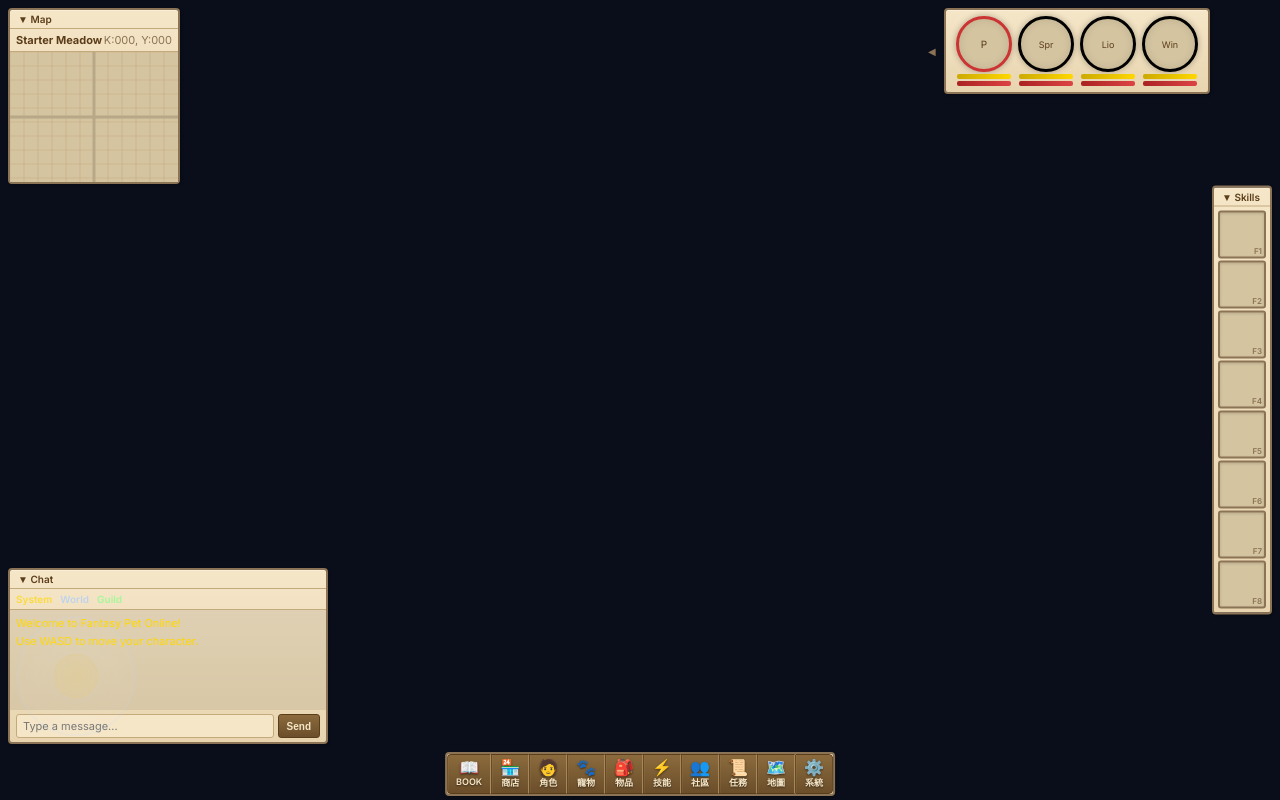
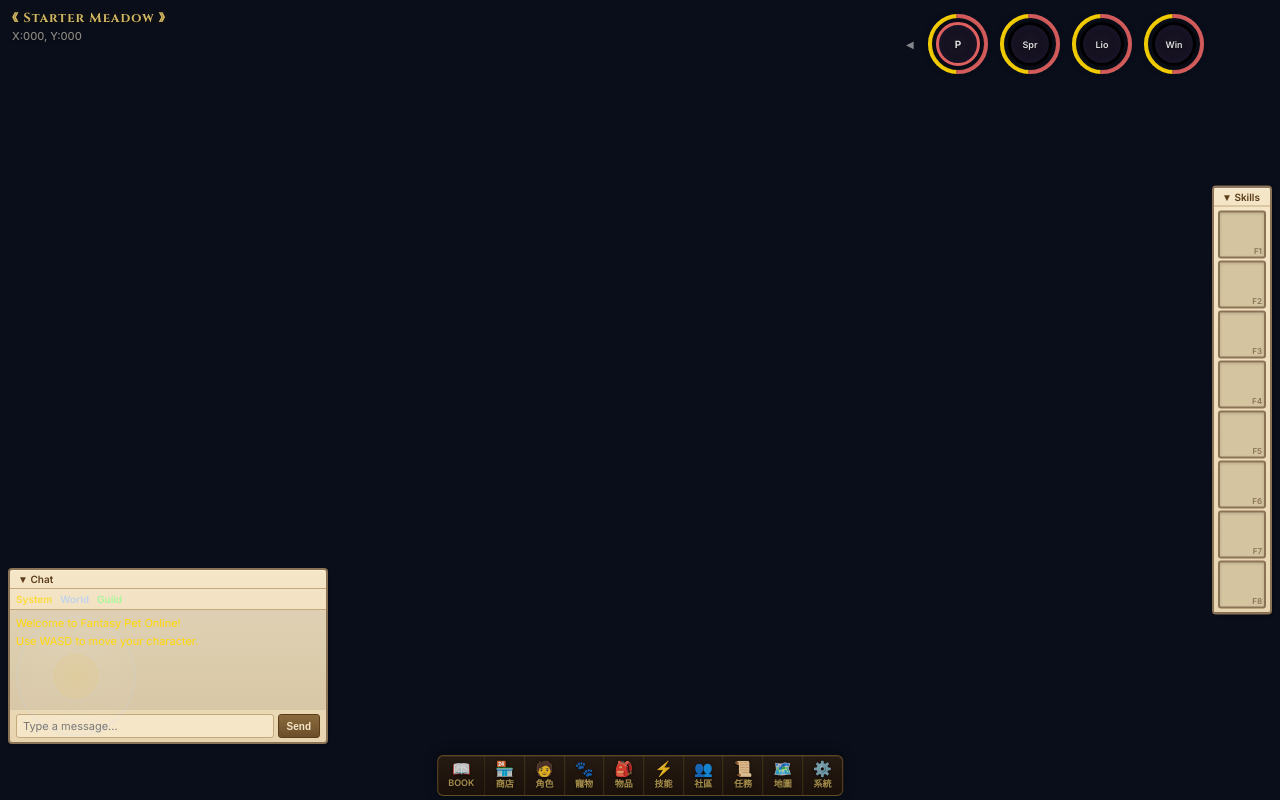
Before and after one commit to kachun2021/RPGPRO-01, a website built with Vite: page index.html in a window 1280 px wide. Built offline with nearby package versions, Linux system fonts and the light colour scheme; what @babylonjs/core would draw is missing.

Commit message:
feat: premium UI - floating SVG arc portraits, minimal minimap text, dark glass nav bar

```diff
--- a/index.html
+++ b/index.html
@@ -133,46 +133,28 @@
       box-shadow: 1px 1px 3px rgba(0, 0, 0, 0.3), inset 0 1px 0 rgba(255, 255, 255, 0.3);
     }
 
-    /* ===== PORTRAITS ===== */
-    .sa-portrait-wrapper {
-      display: flex;
-      flex-direction: column;
-      align-items: center;
-      gap: 2px;
+    /* ===== FLOATING PORTRAIT RINGS (no BG) ===== */
+    .hud-portrait {
+      position: relative;
+      width: 64px;
+      height: 64px;
     }
 
-    .sa-portrait {
-      width: 56px;
-      height: 56px;
+    .hud-portrait-inner {
+      position: absolute;
+      top: 50%;
+      left: 50%;
+      transform: translate(-50%, -50%);
+      width: 44px;
+      height: 44px;
       border-radius: 50%;
-      border: 3px solid #CC3333;
-      background: #D4C4A0;
+      border: 3px solid #E06060;
+      background: radial-gradient(circle, rgba(30, 25, 40, 0.85), rgba(15, 12, 25, 0.92));
       display: flex;
       align-items: center;
       justify-content: center;
-      box-shadow: 0 0 6px rgba(0, 0, 0, 0.3), inset 0 0 8px rgba(0, 0, 0, 0.1);
+      box-shadow: 0 0 12px rgba(0, 0, 0, 0.5), inset 0 0 8px rgba(100, 80, 180, 0.15);
       overflow: hidden;
-    }
-
-    .sa-bar {
-      width: 54px;
-      height: 5px;
-      background: #5C3D1A;
-      border-radius: 2px;
-      overflow: hidden;
-    }
-
-    .sa-bar-fill {
-      height: 100%;
-      transition: width 0.3s;
-    }
-
-    .sa-bar-hp-fill {
-      background: linear-gradient(90deg, #CCAA00, #FFD700);
-    }
-
-    .sa-bar-mp-fill {
-      background: linear-gradient(90deg, #AA2222, #DD4444);
     }
 
     /* ===== MINI PORTRAITS ===== */
@@ -190,21 +172,21 @@
 
     /* ===== NAV BUTTONS ===== */
     .sa-nav-btn {
-      padding: 4px 8px;
+      padding: 5px 10px;
       font-family: 'Inter', sans-serif;
       font-size: 12px;
       font-weight: 600;
-      color: #F5E6C8;
-      background: linear-gradient(180deg, #8B6B3D 0%, #6B4E2A 100%);
-      border: 1px solid #5C3D1A;
-      border-right: 1px solid #A08050;
+      color: rgba(232, 201, 106, 0.85);
+      background: transparent;
+      border: none;
+      border-right: 1px solid rgba(196, 153, 61, 0.2);
       display: flex;
       flex-direction: column;
       align-items: center;
       gap: 1px;
       cursor: pointer;
-      transition: all 0.1s;
-      text-shadow: 0 1px 2px rgba(0, 0, 0, 0.5);
+      transition: all 0.12s;
+      text-shadow: 0 1px 3px rgba(0, 0, 0, 0.6);
     }
 
     .sa-nav-btn:first-child {
@@ -213,11 +195,12 @@
 
     .sa-nav-btn:last-child {
       border-radius: 0 4px 4px 0;
-      border-right: 1px solid #5C3D1A;
+      border-right: none;
     }
 
     .sa-nav-btn:hover {
-      background: linear-gradient(180deg, #A07840 0%, #7B5E3A 100%);
+      background: rgba(196, 153, 61, 0.15);
+      color: #FFD700;
     }
 
     .sa-nav-btn:active {
--- a/src/ui/HUD.ts
+++ b/src/ui/HUD.ts
@@ -2,6 +2,11 @@ import type { PlayerStats } from '../entities/Player';
 import type { PetManager } from '../pets/PetManager';
 import { SERIES_COLORS } from '../pets/PetData';
 
+/**
+ * Stone Age HUD — Premium Style
+ * - Top-right: 4 floating portrait circles with SVG arc HP/MP
+ * - Bottom: 10 icon+label nav buttons
+ */
 export class HUD {
       private _topRight: HTMLDivElement;
       private _navBar: HTMLDivElement;
@@ -12,40 +17,43 @@ export class HUD {
       constructor() {
             const uiLayer = document.getElementById('ui-layer')!;
 
-            // ── RIGHT TOP: 4 Portrait Circles ──
+            // ── PORTRAITS: no background, floating circles ──
             this._topRight = document.createElement('div');
             this._topRight.id = 'hudPortraits';
-            this._topRight.className = 'sa-frame sa-collapsible interactive';
+            this._topRight.className = 'interactive';
             Object.assign(this._topRight.style, {
                   position: 'fixed', right: '70px', top: '8px', zIndex: '160',
-                  display: 'flex', gap: '6px', padding: '6px 10px',
+                  display: 'flex', gap: '8px', padding: '4px',
             });
 
             // Toggle
             this._toggleBtn = document.createElement('div');
-            this._toggleBtn.className = 'sa-toggle-btn-mini';
+            this._toggleBtn.style.cssText = 'position:absolute;left:-16px;top:50%;transform:translateY(-50%);cursor:pointer;font-size:10px;color:rgba(255,255,255,0.5)';
             this._toggleBtn.textContent = '◀';
-            this._toggleBtn.style.cssText = 'position:absolute;left:-18px;top:50%;transform:translateY(-50%);cursor:pointer;font-size:10px;color:#8B7355';
             this._toggleBtn.addEventListener('click', () => this._togglePortraits());
             this._topRight.appendChild(this._toggleBtn);
 
-            // Create 4 portrait slots (index 0=player, 1-3=pets)
-            const labels = ['Player', 'Pet 1', 'Pet 2', 'Pet 3'];
-            const borderColors = ['#CC3333', '#E8C96A', '#E8C96A', '#E8C96A'];
+            // Player + 3 pets
+            const labels = ['P', 'Pet1', 'Pet2', 'Pet3'];
+            const colors = ['#E06060', '#E8C96A', '#E8C96A', '#E8C96A'];
             for (let i = 0; i < 4; i++) {
-                  const portrait = this._createPortrait(labels[i], borderColors[i]);
-                  this._portraits.push(portrait);
-                  this._topRight.appendChild(portrait);
+                  const p = this._createPortrait(labels[i], colors[i]);
+                  this._portraits.push(p);
+                  this._topRight.appendChild(p);
             }
             uiLayer.appendChild(this._topRight);
 
-            // ── BOTTOM: 10 Nav Buttons ──
+            // ── BOTTOM NAV ──
             this._navBar = document.createElement('div');
             this._navBar.id = 'hudNav';
-            this._navBar.className = 'sa-frame interactive';
+            this._navBar.className = 'interactive';
             Object.assign(this._navBar.style, {
                   position: 'fixed', bottom: '4px', left: '50%', transform: 'translateX(-50%)',
                   zIndex: '160', display: 'flex', gap: '0',
+                  background: 'linear-gradient(180deg, rgba(40,28,18,0.92), rgba(28,18,10,0.95))',
+                  borderRadius: '6px', border: '1px solid rgba(196,153,61,0.4)',
+                  boxShadow: '0 -2px 12px rgba(0,0,0,0.4), inset 0 1px 0 rgba(255,255,255,0.08)',
+                  overflow: 'hidden',
             });
 
             const navItems = [
@@ -62,11 +70,11 @@ export class HUD {
             ];
             for (const item of navItems) {
                   const btn = document.createElement('div');
-                  btn.className = 'sa-nav-btn';
+                  btn.className = 'sa-nav-btn interactive';
                   btn.id = item.id;
-                  btn.innerHTML = `<span style="font-size:16px;line-height:1">${item.icon}</span><span style="font-size:9px">${item.label}</span>`;
+                  btn.innerHTML = `<span style="font-size:15px;line-height:1">${item.icon}</span><span style="font-size:9px;opacity:0.8">${item.label}</span>`;
                   btn.addEventListener('pointerdown', () => {
-                        btn.style.background = '#6B4E2A';
+                        btn.style.background = 'rgba(196,153,61,0.25)';
                         setTimeout(() => btn.style.background = '', 120);
                   });
                   this._navBar.appendChild(btn);
@@ -74,64 +82,111 @@ export class HUD {
             uiLayer.appendChild(this._navBar);
       }
 
+      /** Create a portrait with SVG arc HP/MP around the circle */
       private _createPortrait(label: string, borderColor: string): HTMLDivElement {
             const wrapper = document.createElement('div');
-            wrapper.className = 'sa-portrait-wrapper';
+            wrapper.className = 'hud-portrait';
 
-            // Circle
-            const circle = document.createElement('div');
-            circle.className = 'sa-portrait';
-            circle.style.borderColor = borderColor;
-            circle.innerHTML = `<span style="font-size:10px;color:#5C3D1A">${label.charAt(0)}</span>`;
-            wrapper.appendChild(circle);
+            // SVG ring for HP (left arc) + MP (right arc)
+            const size = 64;
+            const r = 28;
+            const cx = size / 2;
+            const cy = size / 2;
+            const strokeW = 4;
 
-            // HP bar
-            const hpBar = document.createElement('div');
-            hpBar.className = 'sa-bar sa-bar-hp';
-            hpBar.innerHTML = '<div class="sa-bar-fill sa-bar-hp-fill" style="width:100%"></div>';
-            wrapper.appendChild(hpBar);
+            // Inner circle (character)
+            const inner = document.createElement('div');
+            inner.className = 'hud-portrait-inner';
+            inner.style.borderColor = borderColor;
+            inner.innerHTML = `<span style="font-size:10px;color:#ddd;font-weight:700;text-shadow:0 1px 3px rgba(0,0,0,0.7)">${label}</span>`;
 
-            // MP bar
-            const mpBar = document.createElement('div');
-            mpBar.className = 'sa-bar sa-bar-mp';
-            mpBar.innerHTML = '<div class="sa-bar-fill sa-bar-mp-fill" style="width:100%"></div>';
-            wrapper.appendChild(mpBar);
+            // SVG overlay for HP/MP arcs
+            const svg = document.createElementNS('http://www.w3.org/2000/svg', 'svg');
+            svg.setAttribute('width', `${size}`);
+            svg.setAttribute('height', `${size}`);
+            svg.setAttribute('viewBox', `0 0 ${size} ${size}`);
+            svg.style.cssText = 'position:absolute;top:0;left:0;pointer-events:none';
 
+            // HP arc (left half, from bottom to top = 180° ccw)
+            const hpBg = this._createArc(cx, cy, r, 180, 360, '#333', strokeW);
+            const hpFill = this._createArc(cx, cy, r, 180, 360, '#FFD700', strokeW);
+            hpFill.classList.add('hp-arc');
+
+            // MP arc (right half, from top to bottom = 0° to 180°)
+            const mpBg = this._createArc(cx, cy, r, 0, 180, '#333', strokeW);
+            const mpFill = this._createArc(cx, cy, r, 0, 180, '#E06060', strokeW);
+            mpFill.classList.add('mp-arc');
+
+            svg.appendChild(hpBg);
+            svg.appendChild(hpFill);
+            svg.appendChild(mpBg);
+            svg.appendChild(mpFill);
+
+            wrapper.appendChild(svg);
+            wrapper.appendChild(inner);
             return wrapper;
       }
 
-      /** Update player portrait (index 0) */
+      /** Create an SVG arc path element */
+      private _createArc(cx: number, cy: number, r: number, startAngle: number, endAngle: number, color: string, strokeWidth: number): SVGPathElement {
+            const path = document.createElementNS('http://www.w3.org/2000/svg', 'path');
+            const d = this._describeArc(cx, cy, r, startAngle, endAngle);
+            path.setAttribute('d', d);
+            path.setAttribute('fill', 'none');
+            path.setAttribute('stroke', color);
+            path.setAttribute('stroke-width', `${strokeWidth}`);
+            path.setAttribute('stroke-linecap', 'round');
+            return path;
+      }
+
+      /** SVG arc path descriptor */
+      private _describeArc(cx: number, cy: number, r: number, startAngle: number, endAngle: number): string {
+            const startRad = (startAngle - 90) * Math.PI / 180;
+            const endRad = (endAngle - 90) * Math.PI / 180;
+            const x1 = cx + r * Math.cos(startRad);
+            const y1 = cy + r * Math.sin(startRad);
+            const x2 = cx + r * Math.cos(endRad);
+            const y2 = cy + r * Math.sin(endRad);
+            const largeArc = endAngle - startAngle > 180 ? 1 : 0;
+            return `M ${x1} ${y1} A ${r} ${r} 0 ${largeArc} 1 ${x2} ${y2}`;
+      }
+
+      /** Update HP/MP arcs by adjusting stroke-dasharray */
+      private _updateArc(portrait: HTMLDivElement, selector: string, pct: number, startAngle: number, endAngle: number): void {
+            const arc = portrait.querySelector(`.${selector}`) as SVGPathElement | null;
+            if (!arc) return;
+            const r = 28;
+            const totalLen = Math.PI * r * (endAngle - startAngle) / 180;
+            const fillLen = totalLen * Math.max(0, Math.min(1, pct));
+            arc.setAttribute('stroke-dasharray', `${fillLen} ${totalLen}`);
+      }
+
       updateStats(stats: PlayerStats): void {
             const p = this._portraits[0];
             if (!p) return;
-            const hpFill = p.querySelector('.sa-bar-hp-fill') as HTMLDivElement;
-            const mpFill = p.querySelector('.sa-bar-mp-fill') as HTMLDivElement;
-            if (hpFill) hpFill.style.width = `${(stats.hp / stats.maxHp) * 100}%`;
-            if (mpFill) mpFill.style.width = `${(stats.mp / stats.maxMp) * 100}%`;
+            this._updateArc(p, 'hp-arc', stats.hp / stats.maxHp, 180, 360);
+            this._updateArc(p, 'mp-arc', stats.mp / stats.maxMp, 0, 180);
       }
 
-      /** Update pet portraits (index 1-3) */
       updatePets(petManager: PetManager): void {
             for (let i = 0; i < 3; i++) {
-                  const p = this._portraits[i + 1];
-                  if (!p) continue;
+                  const wrapper = this._portraits[i + 1];
+                  if (!wrapper) continue;
                   const pet = petManager.active[i];
-                  const circle = p.querySelector('.sa-portrait') as HTMLDivElement;
-                  const hpFill = p.querySelector('.sa-bar-hp-fill') as HTMLDivElement;
-                  const mpFill = p.querySelector('.sa-bar-mp-fill') as HTMLDivElement;
+                  const inner = wrapper.querySelector('.hud-portrait-inner') as HTMLDivElement;
 
                   if (pet) {
-                        const color = SERIES_COLORS[pet.def.series];
-                        const cssColor = `rgb(${Math.round(color.r * 255)},${Math.round(color.g * 255)},${Math.round(color.b * 255)})`;
-                        circle.style.borderColor = cssColor;
-                        circle.innerHTML = `<span style="font-size:9px;color:#5C3D1A">${pet.def.name.substring(0, 3)}</span>`;
-                        if (hpFill) hpFill.style.width = `${(pet.stats.hp / pet.stats.maxHp) * 100}%`;
-                        if (mpFill) mpFill.style.width = `${(pet.stats.mp / pet.stats.maxMp) * 100}%`;
+                        const c = SERIES_COLORS[pet.def.series];
+                        const css = `rgb(${Math.round(c.r * 255)},${Math.round(c.g * 255)},${Math.round(c.b * 255)})`;
+                        inner.style.borderColor = css;
+                        inner.innerHTML = `<span style="font-size:9px;color:#ddd;font-weight:600;text-shadow:0 1px 3px rgba(0,0,0,0.7)">${pet.def.name.substring(0, 3)}</span>`;
+                        this._updateArc(wrapper, 'hp-arc', pet.stats.hp / pet.stats.maxHp, 180, 360);
+                        this._updateArc(wrapper, 'mp-arc', pet.stats.mp / pet.stats.maxMp, 0, 180);
                   } else {
-                        circle.style.borderColor = '#999';
-                        circle.innerHTML = '<span style="font-size:10px;color:#999">—</span>';
-                        if (hpFill) hpFill.style.width = '0%';
-                        if (mpFill) mpFill.style.width = '0%';
+                        inner.style.borderColor = '#555';
+                        inner.innerHTML = '<span style="font-size:10px;color:#555">—</span>';
+                        this._updateArc(wrapper, 'hp-arc', 0, 180, 360);
+                        this._updateArc(wrapper, 'mp-arc', 0, 0, 180);
                   }
             }
       }
@@ -146,8 +201,5 @@ export class HUD {
             this._toggleBtn.textContent = this._collapsed ? '▶' : '◀';
       }
 
-      dispose(): void {
-            this._topRight.remove();
-            this._navBar.remove();
-      }
+      dispose(): void { this._topRight.remove(); this._navBar.remove(); }
 }
--- a/src/ui/Minimap.ts
+++ b/src/ui/Minimap.ts
@@ -1,102 +1,45 @@
+/**
+ * Minimap — Minimal floating text (Stone Age style)
+ * Shows zone name + coordinates, no canvas grid
+ */
 export class Minimap {
       private _el: HTMLDivElement;
-      private _canvas: HTMLCanvasElement;
-      private _ctx: CanvasRenderingContext2D;
-      private _zoneEl: HTMLSpanElement;
-      private _coordEl: HTMLSpanElement;
-      private _collapsed = false;
-      private _toggleBtn: HTMLDivElement;
+      private _zoneName: HTMLSpanElement;
+      private _coords: HTMLSpanElement;
 
       constructor() {
+            const uiLayer = document.getElementById('ui-layer')!;
+
             this._el = document.createElement('div');
             this._el.id = 'minimap';
-            this._el.className = 'sa-frame sa-collapsible interactive';
+            this._el.className = 'interactive';
             Object.assign(this._el.style, {
-                  position: 'fixed', left: '8px', top: '8px', zIndex: '150',
+                  position: 'fixed', left: '12px', top: '8px', zIndex: '160',
+                  display: 'flex', flexDirection: 'column', gap: '2px',
+                  pointerEvents: 'auto',
             });
 
-            // Toggle
-            this._toggleBtn = document.createElement('div');
-            this._toggleBtn.className = 'sa-toggle-btn';
-            this._toggleBtn.textContent = '▼ Map';
-            this._toggleBtn.addEventListener('click', () => this._toggleCollapse());
-            this._el.appendChild(this._toggleBtn);
+            // Zone name
+            this._zoneName = document.createElement('span');
+            this._zoneName.style.cssText = 'font-family:Cinzel,serif;font-size:13px;font-weight:700;color:rgba(232,201,106,0.9);text-shadow:0 1px 4px rgba(0,0,0,0.7),0 0 8px rgba(232,201,106,0.2);letter-spacing:1px';
+            this._zoneName.textContent = '《 Starter Meadow 》';
 
-            // Content
-            const content = document.createElement('div');
-            content.id = 'minimapContent';
+            // Coordinates
+            this._coords = document.createElement('span');
+            this._coords.style.cssText = 'font-family:Inter,sans-serif;font-size:11px;font-weight:500;color:rgba(220,215,200,0.6);text-shadow:0 1px 3px rgba(0,0,0,0.6)';
+            this._coords.textContent = 'X:000, Y:000';
 
-            // Zone + Coords
-            const info = document.createElement('div');
-            info.style.cssText = 'display:flex;justify-content:space-between;padding:4px 6px;font-size:11px';
-            this._zoneEl = document.createElement('span');
-            this._zoneEl.style.cssText = 'color:#5C3D1A;font-weight:700';
-            this._zoneEl.textContent = 'Starter Meadow';
-            this._coordEl = document.createElement('span');
-            this._coordEl.style.cssText = 'color:#8B7355';
-            this._coordEl.textContent = 'K:000, Y:000';
-            info.appendChild(this._zoneEl);
-            info.appendChild(this._coordEl);
-            content.appendChild(info);
-
-            // Canvas
-            this._canvas = document.createElement('canvas');
-            this._canvas.width = 168;
-            this._canvas.height = 130;
-            this._canvas.style.cssText = 'display:block;border-top:1px solid #C4A97D;background:#D4C4A0';
-            this._ctx = this._canvas.getContext('2d')!;
-            content.appendChild(this._canvas);
-
-            this._el.appendChild(content);
-            document.getElementById('ui-layer')?.appendChild(this._el);
-
-            this._drawDefault();
+            this._el.appendChild(this._zoneName);
+            this._el.appendChild(this._coords);
+            uiLayer.appendChild(this._el);
       }
 
       updatePosition(x: number, z: number): void {
-            this._coordEl.textContent = `K:${Math.round(x).toString().padStart(3, '0')}, Y:${Math.round(z).toString().padStart(3, '0')}`;
-            this._drawDefault();
-
-            // Draw player dot
-            const cx = 84 + (x % 50) * 1.5;
-            const cy = 65 - (z % 50) * 1.5;
-            this._ctx.fillStyle = '#FF3333';
-            this._ctx.beginPath();
-            this._ctx.arc(cx, cy, 4, 0, Math.PI * 2);
-            this._ctx.fill();
+            this._coords.textContent = `X:${Math.round(x).toString().padStart(3, '0')}, Y:${Math.round(z).toString().padStart(3, '0')}`;
       }
 
-      setZone(name: string): void {
-            this._zoneEl.textContent = name;
-      }
-
-      private _drawDefault(): void {
-            const ctx = this._ctx;
-            ctx.fillStyle = '#D4C4A0';
-            ctx.fillRect(0, 0, 168, 130);
-
-            // Grid lines
-            ctx.strokeStyle = '#C4A97D';
-            ctx.lineWidth = 0.5;
-            for (let i = 0; i < 168; i += 14) {
-                  ctx.beginPath(); ctx.moveTo(i, 0); ctx.lineTo(i, 130); ctx.stroke();
-            }
-            for (let i = 0; i < 130; i += 14) {
-                  ctx.beginPath(); ctx.moveTo(0, i); ctx.lineTo(168, i); ctx.stroke();
-            }
-
-            // Roads (simple cross)
-            ctx.strokeStyle = '#B8A888';
-            ctx.lineWidth = 3;
-            ctx.beginPath(); ctx.moveTo(84, 0); ctx.lineTo(84, 130); ctx.stroke();
-            ctx.beginPath(); ctx.moveTo(0, 65); ctx.lineTo(168, 65); ctx.stroke();
-      }
-
-      private _toggleCollapse(): void {
-            this._collapsed = !this._collapsed;
-            const content = this._el.querySelector('#minimapContent') as HTMLElement;
-            content.style.display = this._collapsed ? 'none' : '';
-            this._toggleBtn.textContent = this._collapsed ? '▶ Map' : '▼ Map';
+      setZoneName(name: string): void {
+            this._zoneName.textContent = `《 ${name} 》`;
       }
 
       dispose(): void { this._el.remove(); }
```
